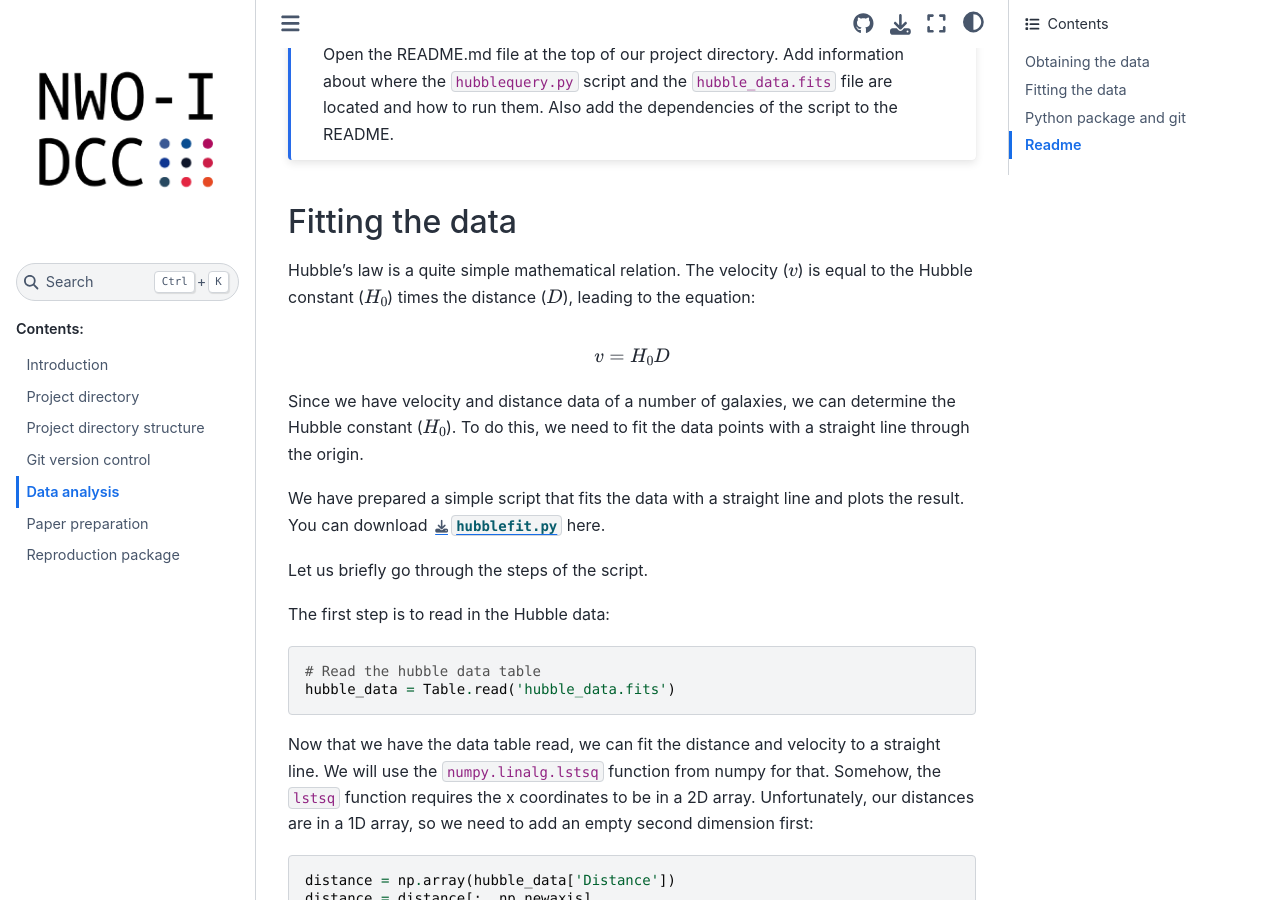
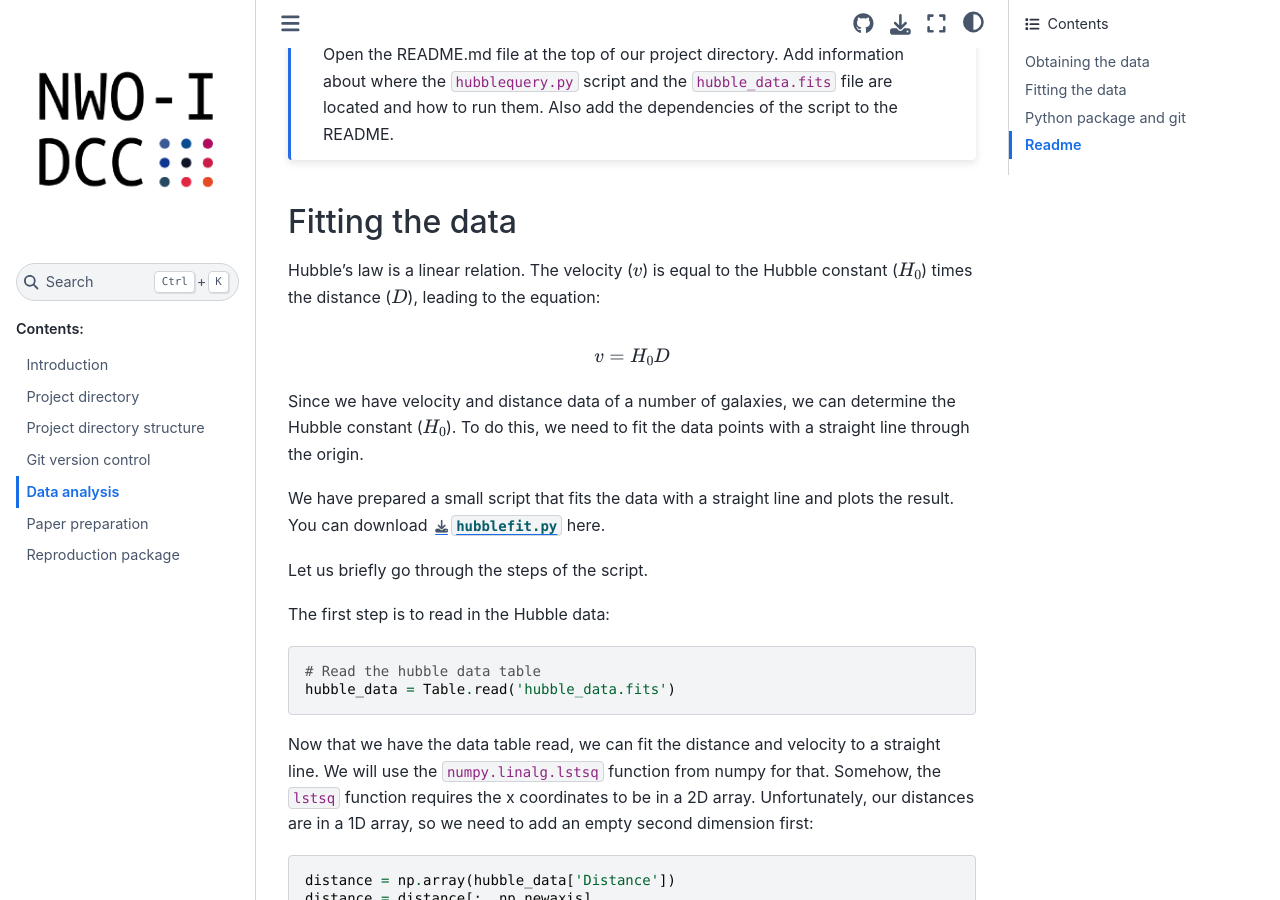
Before and after one commit to nwo-i-dcc/workshop-manage-research-project, a Sphinx documentation site: the page built from source/analysis.rst, in a window 1280 px wide and 900 px high, scrolled down 1962 px. Built offline with Sphinx 7.4.7 and the Sphinx Book theme 1.1.4, drawn with Linux system fonts in a browser that asks for light colours.

Commit message:
Make the text in analysis less intimidating

```diff
--- a/source/analysis.rst
+++ b/source/analysis.rst
@@ -108,7 +108,7 @@ here.
 Fitting the data
 ----------------
 
-Hubble's law is a quite simple mathematical relation. The velocity
+Hubble's law is a linear relation. The velocity
 (:math:`v`) is equal to the Hubble constant (:math:`H_0`) times the
 distance (:math:`D`), leading to the equation:
 
@@ -118,7 +118,7 @@ Since we have velocity and distance data of a number of galaxies, we
 can determine the Hubble constant (:math:`H_0`). To do this, we need
 to fit the data points with a straight line through the origin.
 
-We have prepared a simple script that fits the data with a straight line
+We have prepared a small script that fits the data with a straight line
 and plots the result. You can download :download:`hubblefit.py </_static/hubblefit.py>`
 here.
 
```
